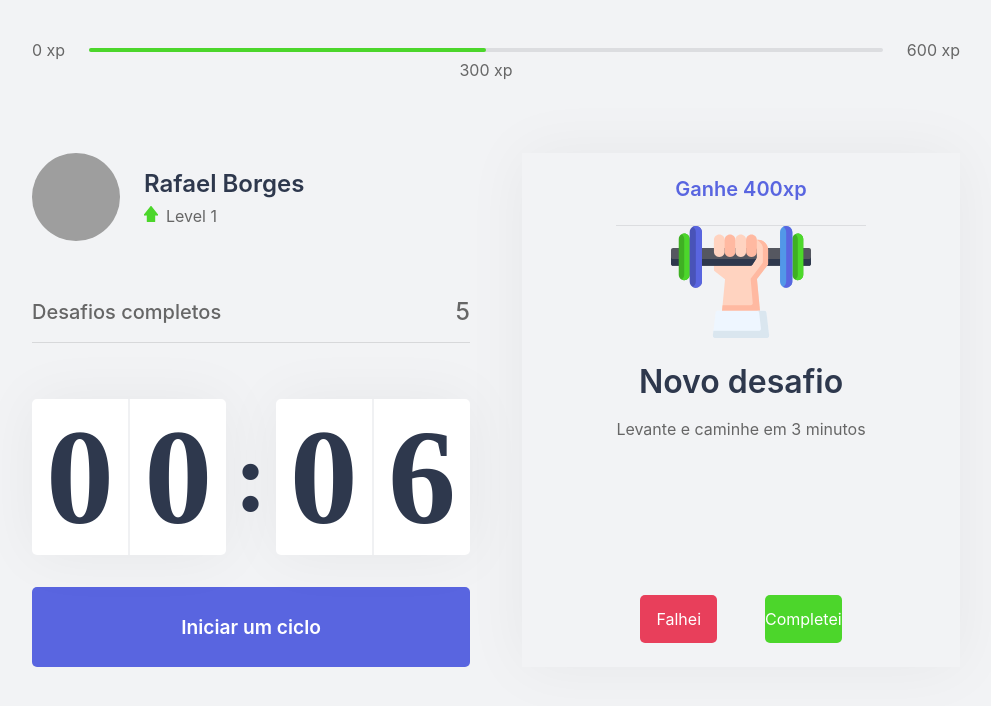
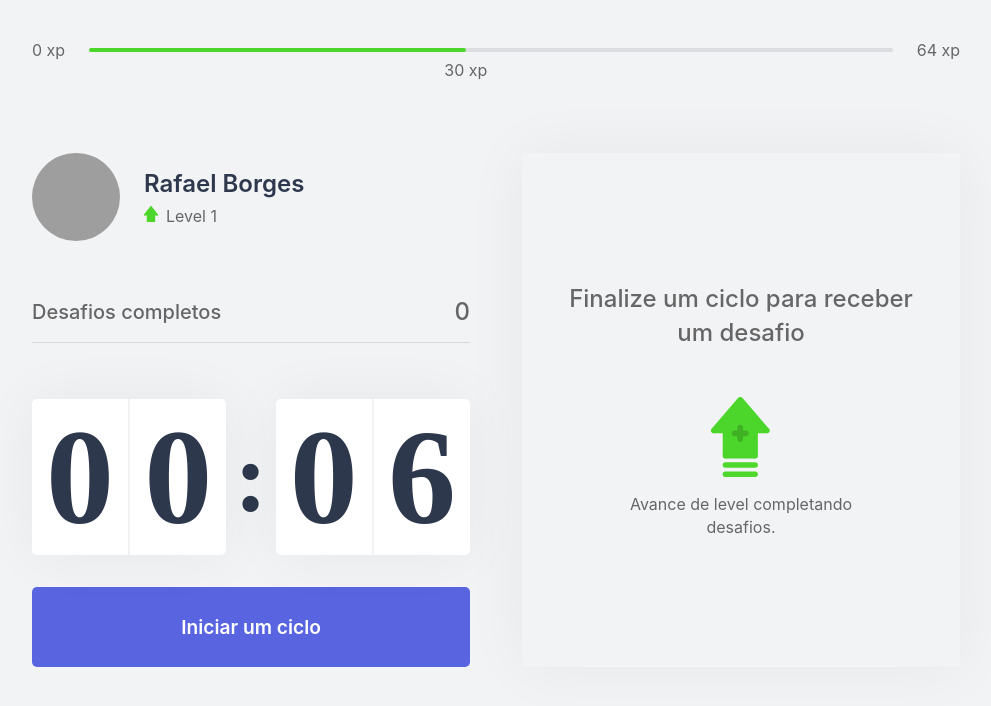
Before and after one commit to rafaelborges26/portifolio, a Next.js app: page / in a window 1280 px wide. Shown: the top 706 px of the page, without its empty margins (144-1135 px from the left). Built offline with nearby package versions, Linux system fonts and the light colour scheme; grey boxes are pictures that could not be loaded.

Commit message:
added contexts, reals challenges

```diff
--- /dev/null
+++ b/challenges.json
@@ -0,0 +1,62 @@
+[
+    {
+      "type": "body",
+      "description": "Estique um de seus braços com a palma da mão virada para frente e puxe os dedos para cima por 10 segundos por mão.",
+      "amount": 80
+    },
+    {
+      "type": "body",
+      "description": "Estique seu braço contra o peito e puxe-o utilizando o outro braço por 10 segundos por braço.",
+      "amount": 60
+    },
+    {
+      "type": "body",
+      "description": "Puxe seu pescoço com a ajuda da mão para a direita e para a esquerda, permanecendo na posição por alguns segundos.",
+      "amount": 70
+    },
+    {
+      "type": "body",
+      "description": "Com as duas mãos na parte de trás da cabeça, leve-a para baixo, alongando a parte de trás da região.",
+      "amount": 60
+    },
+    {
+      "type": "body",
+      "description": "Cruze as pernas e desça com as mãos esticadas em direção ao chão. Repita o movimento com a outra perna na frente.",
+      "amount": 100
+    },
+    {
+      "type": "body",
+      "description": "Sentado, abra as pernas e tente encostar as palmas das mãos no chão, repita 3 vezes por 5 segundos.",
+      "amount": 80
+    },
+    {
+      "type": "body",
+      "description": "Puxe o joelho de encontro ao peito e segure, troque de perna após 10 segundos.",
+      "amount": 50
+    },
+    {
+      "type": "body",
+      "description": "Sentado, cruze uma perna e incline seu tronco à frente, troque de perna após 10 segundos.",
+      "amount": 80
+    },
+    {
+      "type": "eye",
+      "description": "Sentado, feche os olhos e cubra-os com as palmas da mão durante 2 minutos, depois abra normalmente.",
+      "amount": 90
+    },
+    {
+      "type": "eye",
+      "description": "Em algum ambiente aberto, olhe o mais longe que puder em quatro direções por 3s, mexa apenas os olhos. Repita 3 vezes.",
+      "amount": 140
+    },
+    {
+      "type": "eye",
+      "description": "Usando os polegares, massage a área abaixo das sobrancelhas em movimentos circulares por 15 segundos.",
+      "amount": 70
+    },
+    {
+      "type": "body",
+      "description": "Em pé, gire a cintura o máximo que puder para a esquerda, segure por cinco segundos. Repita para a direita.",
+      "amount": 90
+    }
+  ]
--- a/src/components/ChallengeBox.tsx
+++ b/src/components/ChallengeBox.tsx
@@ -1,22 +1,27 @@
 import styles from '../styles/Components/ChallengeBox.module.css'
+import { useState, useContext } from 'react'
+import { ChallengesContext } from '../contexts/ChallengesContext';
 
 export function ChallengeBox() {
-    const hasActiveChallenge = true;
+
+    const { activeChallenge, resetChallenge } = useContext(ChallengesContext)
+
     return (
         <div className={styles.challengeBoxContainer}>
 
-        { hasActiveChallenge ? (
+        { activeChallenge ? (
         <div className={styles.challengeActive}>
-            <header>Ganhe 400xp</header>
+            <header>Ganhe {activeChallenge.amount} xp</header>
             <main>
-                <img src="icons/body.svg" />
+                <img src={`icons/${activeChallenge.type}.svg`} />
                 <strong>Novo desafio</strong>
-                <p>Levante e caminhe em 3 minutos</p>
+                <p>{activeChallenge.description}</p>
 
                 <footer>
                     <button
                         type="button"
                         className={styles.challengeFailedButton}
+                        onClick={resetChallenge}
                     >
                         Falhei
                     </button>
--- a/src/components/CompletedChallenges.tsx
+++ b/src/components/CompletedChallenges.tsx
@@ -1,10 +1,13 @@
+import { useContext } from 'react';
+import { ChallengesContext } from '../contexts/ChallengesContext';
 import styles from '../styles/Components/CompletedChallenges.module.css';
 
 export function CompletedChallenges() {
+    const { challengeCompleteded } = useContext(ChallengesContext)
     return (
         <div className={styles.CompletedChallengesContainer}>
             <span>Desafios completos</span>
-            <span>5</span>
+            <span>{challengeCompleteded}</span>
         </div>
     )
 }
--- a/src/components/CountDown.tsx
+++ b/src/components/CountDown.tsx
@@ -1,6 +1,6 @@
-import { useState, useEffect } from 'react'
+import { useState, useEffect, useContext } from 'react'
 import styles from '../styles/Components/CountDown.module.css'
-
+import { ChallengesContext } from '../contexts/ChallengesContext'
 let countdownTimeout: NodeJS.Timeout;
 
 export function CountDown() {
@@ -14,6 +14,8 @@ export function CountDown() {
 
     const [minuteLeft, minuteRight] = String(minutes).padStart(2, '0').split('');
     const [secondLeft, secondRight] = String(seconds).padStart(2, '0').split('');
+
+    const { startNewChallenge } = useContext(ChallengesContext)
 
     function startCountDown() {
         setIsActive(true)
@@ -33,6 +35,7 @@ export function CountDown() {
         }else if(isActive && time === 0){
             setHasFinished(true)
             setIsActive(false)
+            startNewChallenge()
         }
 
     }, [isActive, time])
--- a/src/components/ExperienceBar.tsx
+++ b/src/components/ExperienceBar.tsx
@@ -1,17 +1,22 @@
+import { useContext } from 'react'
+import { ChallengesContext } from '../contexts/ChallengesContext'
 import styles from '../styles/Components/ExperienceBar.module.css'
 
 export function ExperienceBar() {
+    const { currentExperience, experienceToNextLevel } = useContext(ChallengesContext)
+
+    const percentToNextLevel = Math.round(currentExperience * 100) / experienceToNextLevel
     return (
         <header className={styles.experienceBar}> {/*chamadno o style do componente*/}
             <span>0 xp </span>
             <div>
-                <div style={{ width: '50%' }} />
+                <div style={{ width: `${percentToNextLevel}%` }} />
 
-                <span className={styles.currentExperience} style={{ left: '50%' }} >
-                    300 xp
+                <span className={styles.currentExperience} style={{ left: `${percentToNextLevel}%` }} >
+                    {currentExperience} xp
                 </span>
             </div>
-            <span>600 xp </span>
+            <span>{experienceToNextLevel} xp </span>
         </header>
     )
 }
--- a/src/contexts/ChallengesContext.tsx
+++ b/src/contexts/ChallengesContext.tsx
@@ -1,24 +1,66 @@
 import { createContext, useState, ReactNode } from 'react'
+import challenges from '../../challenges.json'
 
-export const ChallengesContext = createContext({});
+interface challenge {
+    type: 'body' | 'eye',
+    description: string,
+    amount: number,
+  }
+
+interface challengesContextData {
+    level: number,
+    currentExperience: number,
+    challengeCompleteded: number,
+    levelUp: () => void,
+    startNewChallenge: () => void,
+    activeChallenge: challenge,
+    experienceToNextLevel: number
+    resetChallenge: () => void,
+}
 
 interface ChallengeContextProps {
     children: ReactNode;
 }
 
-export const challengesProvider = ({ children }: ChallengeContextProps) => {
+
+export const ChallengesContext = createContext({} as challengesContextData );
+
+export function ChallengesProvider({ children }: ChallengeContextProps) {
 
     const [level, setLevel] = useState(1)
-    const [currentExperience, setCurrentExperience] = useState(0)
+    const [currentExperience, setCurrentExperience] = useState(30)
     const [challengeCompleteded, setChallengeCompleteded] = useState(0)
+    const [activeChallenge, setActiveChallenge] = useState(null)
 
+    const experienceToNextLevel = Math.pow((level + 1) * 4, 2)
 
     const levelUp = () => {
         setLevel(level + 1);
     }
 
+    function startNewChallenge() {
+        console.log("starting new challenge")
+        const randomChallengeIndex = Math.floor(Math.random() * challenges.length)
+        const challenge = challenges[randomChallengeIndex]
+        setActiveChallenge(challenge)
+    }
+
+    function resetChallenge() {
+        setActiveChallenge(null)
+    }
+
 return (
-    <ChallengesContext.Provider value={{ level, currentExperience, challengeCompleteded, levelUp }}>
+    <ChallengesContext.Provider
+        value={{ level,
+                 currentExperience,
+                 challengeCompleteded,
+                 levelUp,
+                 startNewChallenge,
+                 activeChallenge,
+                 resetChallenge,
+                 experienceToNextLevel,
+                }}
+                >
         {children}
     </ChallengesContext.Provider>
 )
--- a/src/pages/_app.tsx
+++ b/src/pages/_app.tsx
@@ -1,15 +1,15 @@
 //parte onde colocar os componentes fixos, onde não mudam
 
 import '../styles/global.css';
-import { ChallengesContext, challengesProvider } from '../contexts/ChallengesContext'
+import { ChallengesProvider } from '../contexts/ChallengesContext'
 
 
 function MyApp({ Component, pageProps }) {
 
   return (
-    <challengesProvider>
+    <ChallengesProvider>
   <Component {...pageProps} />
-  </challengesProvider>
+  </ChallengesProvider>
   )
 }
 
```
